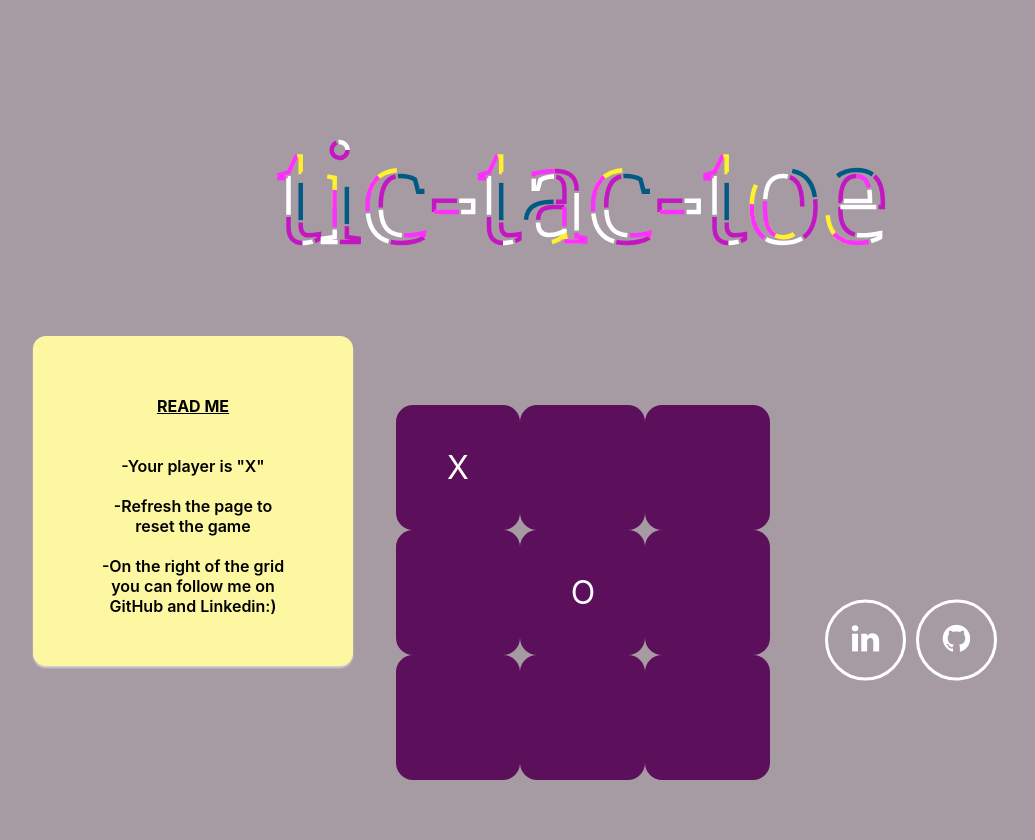
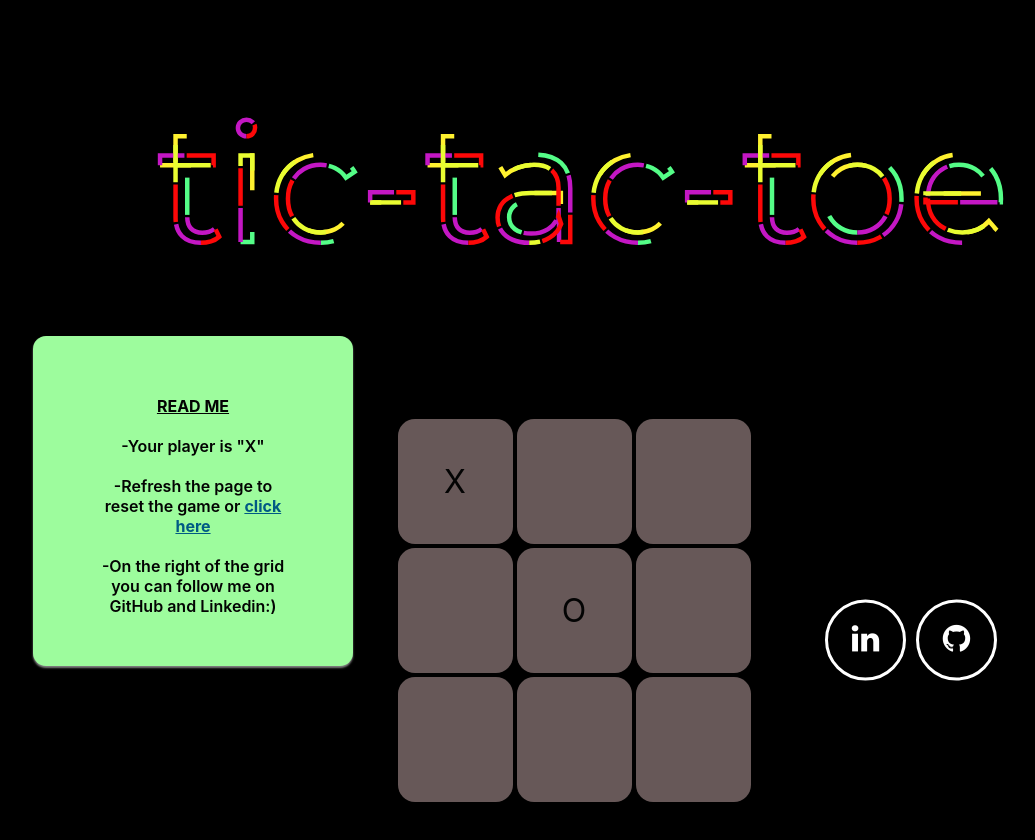
Before and after one commit to Ninabaldo/Game-Project-1, a plain HTML site: page index.html in a window 1280 px wide. Both pictures are taken after a click on the button 514 px from the left and 467 px from the top of the page. Shown: the top 840 px of the page, without its empty margins (57-1092 px from the left). Drawn offline with Linux system fonts and the light colour scheme.

Commit message:
button resset + style

```diff
--- a/index.html
+++ b/index.html
@@ -1,22 +1,25 @@
 <!DOCTYPE html>
 <html lang="es">
+
 <head>
   <meta charset="UTF-8">
   <meta name="viewport" content="width=device-width, height=device-height, initial-scale=1.0">
   <title>Tic tac toe</title>
 
-  <link href="https://maxcdn.bootstrapcdn.com/font-awesome/4.7.0/css/font-awesome.min.css" rel="stylesheet" integrity="sha384-wvfXpqpZZVQGK6TAh5PVlGOfQNHSoD2xbE+QkPxCAFlNEevoEH3Sl0sibVcOQVnN" crossorigin="anonymous">
+  <link href="https://maxcdn.bootstrapcdn.com/font-awesome/4.7.0/css/font-awesome.min.css" rel="stylesheet"
+    integrity="sha384-wvfXpqpZZVQGK6TAh5PVlGOfQNHSoD2xbE+QkPxCAFlNEevoEH3Sl0sibVcOQVnN" crossorigin="anonymous">
   <link rel="stylesheet" href="styles.css">
   <script src="index.js" async></script>
 
 </head>
+
 <body>
   <svg viewBox="0 0 960 200">
     <symbol id="s-text">
       <text text-anchor="middle" x="50%" y="90%">tic-tac-toe</text>
     </symbol>
 
-    <g class = "g-ants">
+    <g class="g-ants">
       <use xlink:href="#s-text" class="text-copy"></use>
       <use xlink:href="#s-text" class="text-copy"></use>
       <use xlink:href="#s-text" class="text-copy"></use>
@@ -33,7 +36,13 @@
             <div class="content">
               <h6 class="category"></h6>
               <h4 class="title"><a href="#">READ ME</a></h4> <br>
-                        <p class="description"><br> -Your player is "X"<br> <br>-Refresh the page to reset the game<br><br> -On the right of the grid you can follow me on GitHub and Linkedin:) </p>
+                <div class="description">
+                  <p>-Your player is "X"</p>
+                  <br>
+                  <p>-Refresh the page to reset the game or <jeje id="reset"><b>click here</b></jeje></p>
+                  <br>
+                  <p>-On the right of the grid you can follow me on GitHub and Linkedin:) </p>
+                </div>
             </div>
           </div> <!-- end card -->
         </div>
@@ -58,14 +67,12 @@
 
           <div class="wrapper">
             <ul>
-    <li class="linkdin"><a href="https://www.linkedin.com/in/nina-bald%C3%B3-rousseau-b9214b126/"><i class="fa fa-linkedin fa-2x" aria-hidden="true"></i></a></li>
-    <li class="github"><a href="https://github.com/Ninabaldo"><i class="fa fa-github fa-2x" aria-hidden="true"></i></a></li>
-
-
-
+              <li class="linkdin"><a href="https://www.linkedin.com/in/nina-bald%C3%B3-rousseau-b9214b126/"><i
+                    class="fa fa-linkedin fa-2x" aria-hidden="true"></i></a></li>
+              <li class="github"><a href="https://github.com/Ninabaldo"><i class="fa fa-github fa-2x"
+                    aria-hidden="true"></i></a></li>
             </ul>
           </div>
+</body>
 
-
-</body>
 </html>
--- a/index.js
+++ b/index.js
@@ -1,168 +1,154 @@
-
 //RESET BUTON
 
-
 //SET TIME OUT
-//let timer= setTimeout(function(){
-
-//},2000);
-
+//let timer= setTimeout(function(){},2000);
 
 //LOGICA DEL JUEGO
 let turno = 1; //A quien le toca tirar, 1(usiario),-1(pc
-let fichas = ["O", "X"]; //Array fichas, cruz va a ser el usuario
-let puestas = 0;//Cuantas fichas hay puestas, cuando haya 9 la partida ha terminado
+const fichas = ["O", "X"]; //Array fichas, cruz va a ser el usuario
+let puestas = 0;//Cuantas fichas hay puestas, cuando haya 9 la partida ha terminado o cuando alguien gana
 let partidaAcabada = false;//Boleano que indica si la partida ha terminado
-let textoVictoria = document.getElementById("textoVictoria");//Mensaje de HTML que indica cuando ganas o pierdes
+let textoVictoria = document.getElementById("textoVictoria");//Elemento del DOM en el cual se está el texto de victoria
 let botones = Array.from(document.getElementsByTagName("button"));
 
-botones.forEach(
-	x => x.addEventListener("click", ponerFicha)
-);//En todos los botones  del tres en raya, se ejecutara la función poner ficha
 
-function ponerFicha(event){
+
+const reset = () => {
+	 //turno = 1; //A quien le toca tirar, 1(usiario),-1(pc
+	 //puestas = 0;//Cuantas fichas hay puestas, cuando haya 9 la partida ha terminado o cuando alguien gana
+	 //partidaAcabada = false;//Boleano que indica si la partida ha terminado
+     //textoVictoria.innerHTML = null;
+	 //botones.forEach(ele => ele.innerHTML = "");
+     //args.forEach(x => x.classList.remove('boton-victoria'));
+     window.location.reload();
+
+
+
+}
+
+document.querySelector('#reset').addEventListener('click',reset);
+
+const aleatorio = (min, max) => {
+	return Math.floor(Math.random() * (max - min + 1)) + min;
+}
+
+const ponerFicha = event => {
 
 	let botonPulsado = event.target;//Event es el click
-	if(!partidaAcabada && botonPulsado.innerHTML == ""){
+
+	if (!partidaAcabada && botonPulsado.innerHTML == "") {
 		botonPulsado.innerHTML = fichas[turno];
 		puestas += 1;
 
 		let estadoPartida = estado();
-		if(estadoPartida == 0){
+		if (estadoPartida == 0) {
 			cambiarTurno();
-			if(puestas < 9){
+			if (puestas < 9) {
 
 				ia();
 				estadoPartida = estado();
 				puestas += 1;
 				cambiarTurno();
 			}
-			else if(puestas==9){
-			textoVictoria.innerHTML = "TIE... try it again "
-			partidaAcabada = true;
-			textoVictoria.style.visibility = "visible";
+			else if (puestas == 9) {
+				textoVictoria.innerHTML = "TIE... try it again "
+				partidaAcabada = true;
+				textoVictoria.style.visibility = "visible";
+
 			}
 		}
 
-
-
-
-		if(estadoPartida == 1){
+		if (estadoPartida == 1) {
 			textoVictoria.style.visibility = "visible";
 			partidaAcabada = true;
+			//reset();
 		}
-		else if(estadoPartida == -1){
+		else if (estadoPartida == -1) {
 			textoVictoria.innerHTML = "Oh no, you lost ;( Try again!"
 			partidaAcabada = true;
 			textoVictoria.style.visibility = "visible";
 		}
 
 	}
-}
+};
 
-function cambiarTurno(){
+//En todos los botones  del tres en raya, se ejecutara la función poner ficha
+botones.forEach(x => x.addEventListener("click", ponerFicha));
 
-	if(turno==1){
-		turno = 0;
+const cambiarTurno = () => (turno == 1) ? turno = 0 : turno = 1;
 
-	}
-	else{
-		turno = 1;
-	}
-
-}
-
-function estado(){
+const estado = () => {
 	posicionVictoria = 0;
 	nEstado = 0;
 
-	function sonIguales(...args){
-		valores = args.map(x=>x.innerHTML);
-		if(valores[0] != "" && valores.every((x, i, arr) => x===arr[0])){
-			args.forEach(x => x.style.backgroundColor = "#EB5FF9")
+	//cuidado con anidar funciones dentro de funciones
+	const sonIguales = (...args) => {
+		valores = args.map(x => x.innerHTML);
+		if (valores[0] && valores.every((x, _, arr) => x === arr[0])) {
+			args.forEach(x => x.classList.add('boton-victoria'));
 			return true;
 		}
-		else{
-			return false;
-		}
+		return false;
 	}
 
-
 	//Comprobamos si hay alguna linea
-	if(sonIguales(botones[0], botones[1], botones[2])){
+	//Posible algoritmo
+	//Lineas horizontales
+	if (sonIguales(botones[0], botones[1], botones[2])) {
 		posicionVictoria = 1;
 	}
 
-	else if(sonIguales(botones[3], botones[4], botones[5])){
+	else if (sonIguales(botones[3], botones[4], botones[5])) {
 		posicionVictoria = 2;
 	}
 
-	else if(sonIguales(botones[6], botones[7], botones[8])){
+	else if (sonIguales(botones[6], botones[7], botones[8])) {
 		posicionVictoria = 3;
 	}
 
-	else if(sonIguales(botones[0], botones[3], botones[6])){
+	//Lineas verticales
+	else if (sonIguales(botones[0], botones[3], botones[6])) {
 		posicionVictoria = 4;
 	}
 
-	else if(sonIguales(botones[1], botones[4], botones[7])){
+	else if (sonIguales(botones[1], botones[4], botones[7])) {
 		posicionVictoria = 5;
 	}
 
-	else if(sonIguales(botones[2], botones[5], botones[8])){
+	else if (sonIguales(botones[2], botones[5], botones[8])) {
 		posicionVictoria = 6;
 	}
 
-	else if(sonIguales(botones[0], botones[4], botones[8])){
+	//Lineas diagonales
+	else if (sonIguales(botones[0], botones[4], botones[8])) {
 		posicionVictoria = 7;
 	}
 
-	else if(sonIguales(botones[2], botones[4], botones[6])){
+	else if (sonIguales(botones[2], botones[4], botones[6])) {
 		posicionVictoria = 8;
 	}
 
 	//Comprobamos quien ha ganado
-	if(posicionVictoria > 0){
-		if(turno == 1){
-			nEstado = 1;
-		}
-		else{
-			nEstado = -1;
-		}
-	}
+	if (posicionVictoria > 0) (turno == 1) ? nEstado = 1 : nEstado = -1;
 
 	return nEstado;
 }
 
-function ia(){
+const ia = () => {
 
-	function aleatorio(min, max) {
-  		return Math.floor(Math.random() * (max - min + 1)) + min;
-	}
-
-	let valores = botones.map(x=>x.innerHTML);
+	let valores = botones.map(x => x.innerHTML);
 	let pos = -1;
 
-	if(valores[4]==""){
-
+	if (valores[4] == "") {
 		pos = 4;
-	}
-
-
-	else{
-
-		let n = aleatorio(0, botones.length-1);
-		while(valores[n]!=""){
-			n = aleatorio(0, botones.length-1);
+	} else {
+		let n = aleatorio(0, botones.length - 1);
+		//Peligro los bucles while no los usa ni Peter
+		while (valores[n] != "") {
+			n = aleatorio(0, botones.length - 1);
 		}
 		pos = n;
-
-
-
-
-
-
 	}
-	botones[pos].innerHTML ="O";
+	botones[pos].innerHTML = "O";
 	return pos;
 }
--- a/styles.css
+++ b/styles.css
@@ -1,11 +1,16 @@
+@import url(https://fonts.googleapis.com/css?family=Montserrat);
 
+* {
+  margin: 0;
+  padding: 0;
+}
 
 body{
-  background-color: rgb(167, 155, 163);
+  background-color: rgb(0, 0, 0);
   font-family:-apple-system, "BlinkMacSystemFont", Segoe UI, Roboto, Oxygen, Ubuntu, Cantarell, 'Open Sans', Helvetica Neue, sans-serif;
   color:white;
   margin-top: 20px;
-
+  overflow: hidden;
 }
 
 h1,h2{
@@ -18,51 +23,55 @@ h1{
 
 h2{
   font-size: 1.5em;
-
 }
 
 #tablero{
   margin:auto;
-
   width: 375px;
   max-width: 100%;
   display:flex;
   flex-wrap: wrap;
-  color:white
-
-
+  color:white;
 }
 
 #tablero>button{
-  width: 125px;
+  border: hidden;
+  width: 115px;
   height: 125px;
   max-width:33.33%;
   font-size: 2em;
   border-radius: 17px;
+  margin: 2px;
+}
 
+button {
+  background: rgba(110, 94, 94, 0.945);
+  color: rgb(3, 3, 3);
+  font-size: 14px;
+  font-family: inherit;
+  border-radius: 3px;
+  padding: 8px 10px;
+  transition-duration: 0.25s;
+}
+
+button:hover {
+  background: rgb(228, 231, 200);
+  cursor: pointer;
+}
+
+#reset{
+  cursor: pointer;
+  color: #005a84;
+  text-decoration: underline;
 }
 
 #textoVictoria{
   visibility: hidden;
-  color: rgb(155, 19, 125);
+  color: rgb(255, 0, 221);
   margin-top : 20px;
   margin-bottom: 40px;
+  font-size: 34px;
 }
-
-
-
-
-
-
-
-
-* {
-  margin: 0;
-  padding: 0;
-}
-
-
-
 
 .wrapper {
   position:absolute;
@@ -72,13 +81,19 @@ h2{
   width: 550px;
 }
 
-
 .wrapper ul {
   list-style: none;
 }
 
-/* Style the list items inside the UL list, by setting its width, height and line-height
+.boton-victoria{
+  background-color: #8dfb8d;
+
+
+}
+/*
+  Style the list items inside the UL list, by setting its width, height and line-height
   and float them to left and set its border and border-radius.
+  Botones
  */
 .wrapper ul li {
   width: 75px;
@@ -103,58 +118,36 @@ to align it properly */
 
 
 /*facebook*/
-.wrapper ul li:hover.linkdin {
-  border: 5px solid #3b5998;
+.linkdin:hover {
+  border: 5px solid #69ffff;
   box-shadow: 0 0 15px #3b5998;
   transition: all 0.5s ease;
 }
 
-.wrapper ul li:hover .linkdin {
-  color: #3b5998;
-  text-shadow: 0 0 15px #7999dd;
+.wrapper ul li:hover {
+  color: #6bf8fd;
+  text-shadow: 0 0 15px #80e0ec;
   transition: all 0.5s ease;
 }
 
 /*github*/
 .wrapper ul li:hover.github {
-  border: 5px solid #050505;
-  box-shadow: 0 0 15px #080808;
+  border: 5px solid #fdfa50;
+  box-shadow: 0 0 15px #ebff36;
   transition: all 0.5s ease;
 }
 
 .wrapper ul li:hover .github {
-  color: #050505;
+  color: #ffed4f;
   text-shadow: 0 0 15px #020202;
   transition: all 0.5s ease;
 }
-
-
 
 canvas {
   display: block;
   margin: 0px auto 20px;
   cursor: move;
 }
-
-
-
-button {
-  background: rgb(92, 16, 92);
-  color: white;
-  font-size: 14px;
-  font-family: inherit;
-  border:  1px, white;
-  border-radius: 3px;
-  padding: 8px 10px;
-}
-
-button:hover {
-  background: rgba(255, 255, 255, 0.109);
-  cursor: pointer;
-}
-
-
-@import url(https://fonts.googleapis.com/css?family=Montserrat);
 
 html, body{
   height: 100%;
@@ -165,7 +158,7 @@ html, body{
 
 svg {
     display: block;
-    font: 10.5em 'Montserrat';
+    font: 11.5em 'montserrat';
     width: 860px;
     height: 300px;
     margin: 0 auto;
@@ -186,7 +179,7 @@ svg {
 }
 
 .text-copy:nth-child(2){
-    stroke: #005a84;
+    stroke: #54fd87;
     animation-delay: -2s;
 }
 
@@ -196,12 +189,12 @@ svg {
 }
 
 .text-copy:nth-child(4){
-    stroke: #ffffff;
+    stroke: #fd0808;
     animation-delay: -4s;
 }
 
 .text-copy:nth-child(5){
-    stroke: #fd31fd;
+    stroke: #e9fd31;
     animation-delay: -5s;
 }
 
@@ -218,47 +211,6 @@ box-shadow: 0 0 0 2em rgba(#fff,0);
 @keyframes pulse {
 0% { box-shadow: 0 0 0 0 var(--hover); }
 }
-
-/*BUTTON RESET
-.container {
-display: flex;
-justify-content: center;
-align-items: center;
-align-content: center;
-flex-wrap: wrap;
-width: 10vw;
-min-height: 100vh;
-}
-.btn {
-flex: 1 1 auto;
-margin: 10px;
-padding: 20px;
-text-align: center;
-text-transform: uppercase;
-transition: 0.5s;
-background-size: 200% auto;
-color: white;
-cursor:pointer;
-position: absolute;
-left:16%;
-top:630px;
-
-
-
-
-box-shadow: 0 0 20px #eee;
-border-radius: 15px;
-}
-
-.btn:hover {
-background-position: right center; /* change the direction of the change here
-}*/
-
-/*.btn-1 {
-/*background-image: linear-gradient(to right, #f665f6 0%, #8a8584 51%, #f5ee8c 100%);
-} */
-
-
 
 
 .card-big-shadow {
@@ -309,8 +261,8 @@ a:hover, a:focus {
 
 /*======== COLORS ===========*/
 .card[data-color="blue"] {
-    background: #fdf7a1;
+    background: #9dfc9d;
 }
 .card[data-color="blue"] .description {
-    color: #000000;
+    color: #030303;
 }
```
Lines whose indentation alone changed are shown as unchanged.
